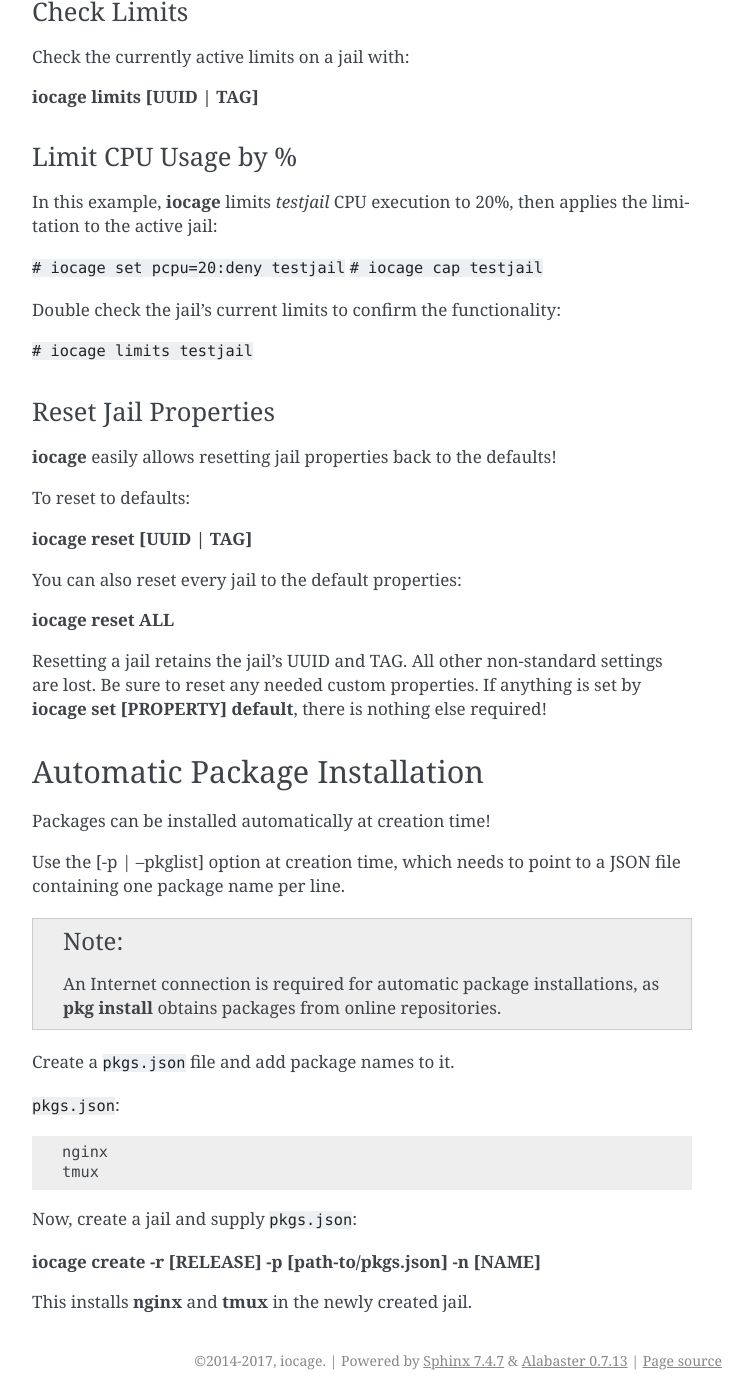
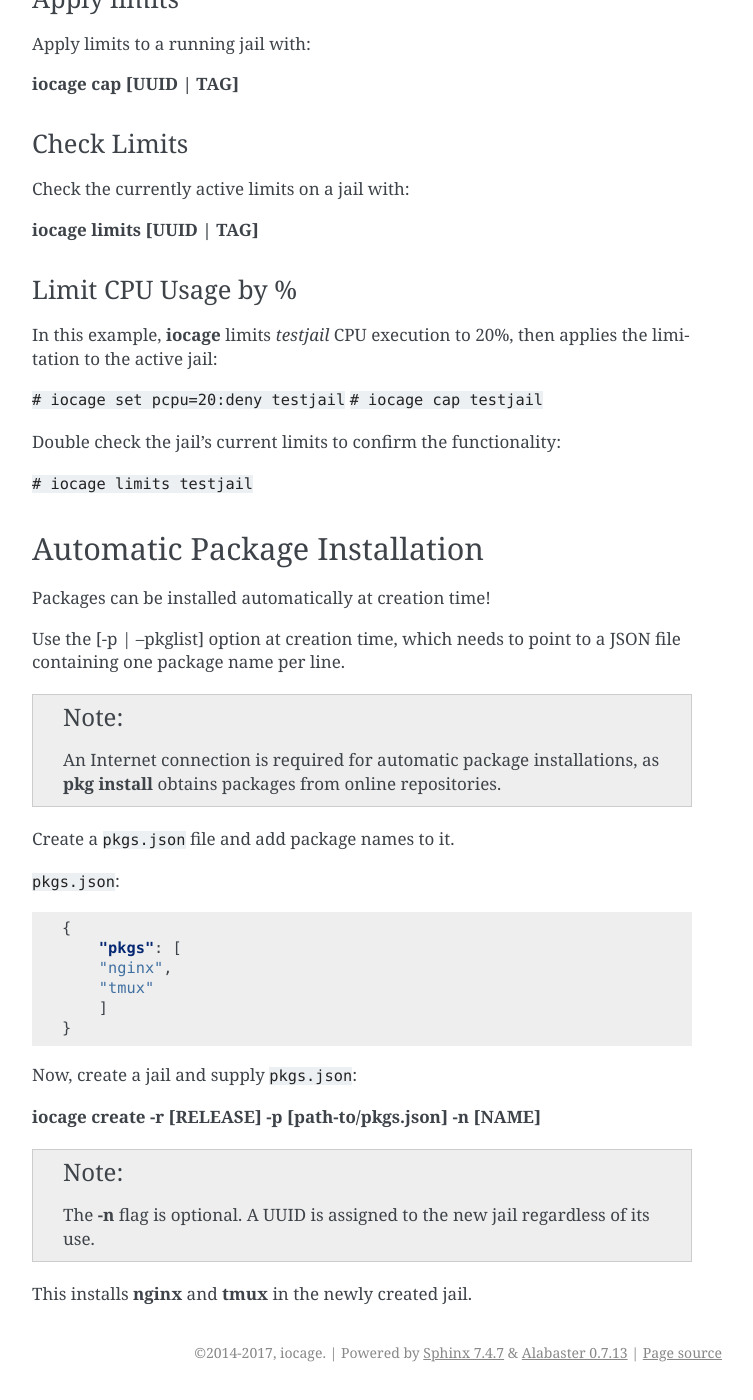
Before and after one commit to iocage/iocage, a Sphinx documentation site: the page built from doc/source/advanced-use.rst, in a window 1280 px wide and 1400 px high, scrolled down 4541 px. Shown: the whole window, without its empty margins (388-1141 px from the left). Built offline with Sphinx 7.4.7, drawn with Linux system fonts in a browser that asks for light colours; pages that are not in the unit, such as notebooks, are missing from menus; some of the changed text lies outside the part shown.

Commit message:
Add requested review changes.
- Fix those last TAG errors.
- Add notes to show the -n flag is optional.
- Remove "reset jails" section.
- change pkgs.json code-block to render json and add syntax.

```diff
--- a/doc/source/advanced-use.rst
+++ b/doc/source/advanced-use.rst
@@ -80,6 +80,9 @@ clone the same way as outlined above.
 To clone a jail, run:
 
 :command:`iocage clone [UUID|NAME] --name [testupdate]`
+
+.. note:: The **--name** flag is optional. :command:`iocage` assigns a
+   new UUID to the clone regardless of **--name** usage.
 
 .. index:: Upgrade Jails
 .. _Upgrading Jails:
@@ -179,11 +182,11 @@ space, as only changing data is recorded.
 
 List snapshots for a jail:
 
-:command:`iocage snaplist [UUID|TAG]`
+:command:`iocage snaplist [UUID|NAME]`
 
 Create a new snapshot:
 
-:command:`iocage snapshot [UUID|TAG]`
+:command:`iocage snapshot [UUID|NAME]`
 
 This creates a snapshot based on the current time.
 
@@ -279,28 +282,6 @@ Double check the jail's current limits to confirm the functionality:
 
 :samp:`# iocage limits testjail`
 
-.. index:: Reset Jail Properties
-.. _Reset Jail Properties:
-
-Reset Jail Properties
-+++++++++++++++++++++
-
-:command:`iocage` easily allows resetting jail properties back to the
-defaults!
-
-To reset to defaults:
-
-:command:`iocage reset [UUID | TAG]`
-
-You can also reset every jail to the default properties:
-
-:command:`iocage reset ALL`
-
-Resetting a jail retains the jail's UUID and TAG. All other non-standard
-settings are lost. Be sure to reset any needed custom properties. If
-anything is set by :command:`iocage set [PROPERTY] default`, there is
-nothing else required!
-
 .. index:: Automatic Package Installation
 .. _Automatic Package Installation:
 
@@ -320,13 +301,20 @@ Create a :file:`pkgs.json` file and add package names to it.
 
 :file:`pkgs.json`:
 
-.. code-block:: none
+.. code-block:: json
 
-   nginx
-   tmux
+   {
+       "pkgs": [
+       "nginx",
+       "tmux"
+       ]
+   }
 
 Now, create a jail and supply :file:`pkgs.json`:
 
 :command:`iocage create -r [RELEASE] -p [path-to/pkgs.json] -n [NAME]`
 
+.. note:: The **-n** flag is optional. A UUID is assigned to the new
+   jail regardless of its use.
+
 This installs **nginx** and **tmux** in the newly created jail.
```
